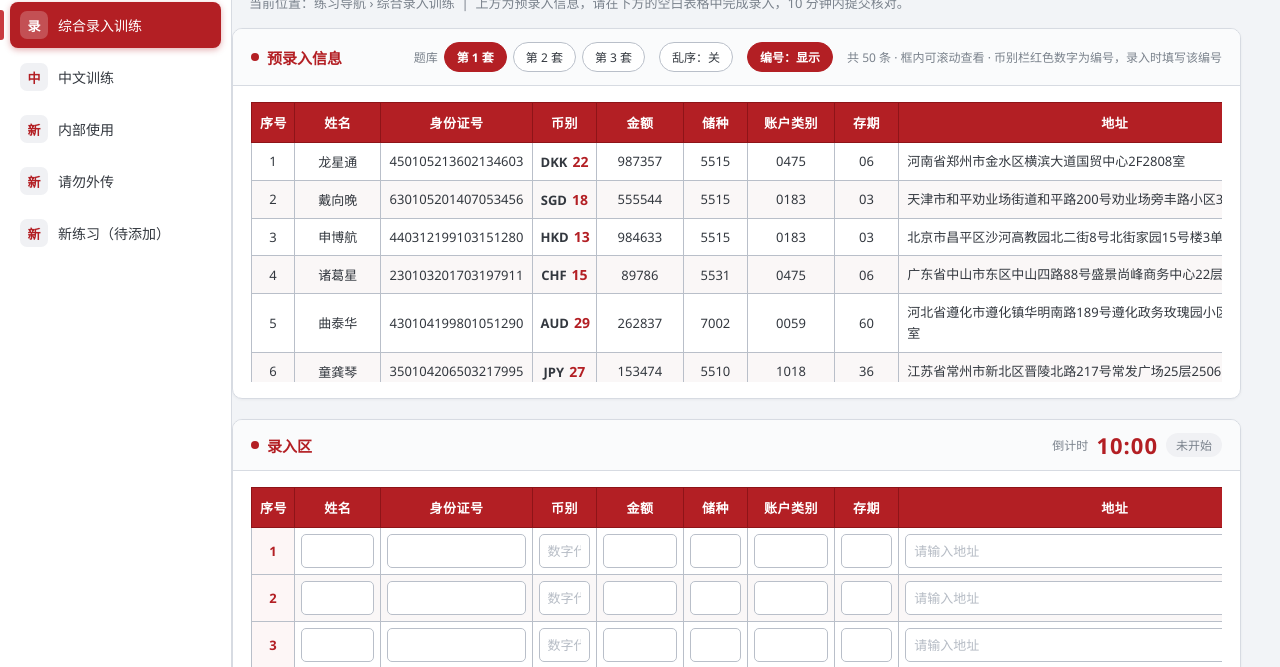
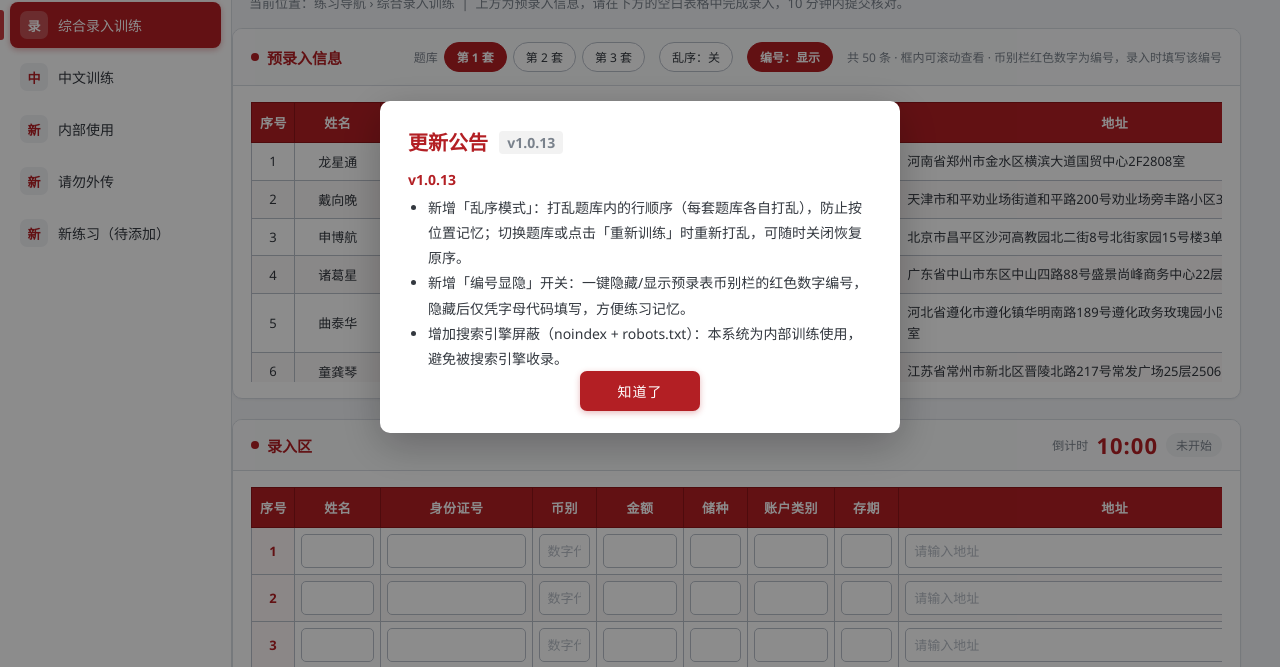
Before and after one commit to VelezSybthon/COB_MonkeyTypewriter, a website: page index.html in a window 1280 px wide. Shown: the part 133-800 px from the top of the page. Drawn offline with Linux system fonts and the light colour scheme.

Commit message:
feat: 低保银行品牌更名+logo换字+更新公告弹窗(会话级自动弹+页脚按钮看历史)；v1.0.13

```diff
--- a/css/style.css
+++ b/css/style.css
@@ -1,5 +1,5 @@
 /* =========================================================
-   国中行银 · 综合录入训练 —— 样式表
+   低保银行 · 综合录入训练 —— 样式表
    ========================================================= */
 
 :root {
@@ -602,3 +602,78 @@ table.data-table {
   .sidebar { height: calc(100vh - 60px); }
   /* 侧边栏不随窗口宽度自动收起；宽度不足时表格在框内横向滚动 */
 }
+
+
+/* ---------------- 更新公告弹窗 ---------------- */
+.changelog-mask {
+  position: fixed;
+  inset: 0;
+  z-index: 9999;
+  background: rgba(0, 0, 0, 0.45);
+  display: flex;
+  align-items: center;
+  justify-content: center;
+}
+.changelog-card {
+  width: min(520px, calc(100vw - 48px));
+  max-height: 80vh;
+  overflow: auto;
+  background: #fff;
+  border-radius: 10px;
+  padding: 26px 28px 22px;
+  box-shadow: 0 12px 40px rgba(0, 0, 0, 0.25);
+}
+.changelog-card h3 {
+  margin: 0 0 14px;
+  font-size: 20px;
+  color: var(--boc-red);
+}
+.changelog-card h3 .changelog-ver {
+  font-size: 14px;
+  font-weight: 600;
+  color: var(--text-sub);
+  background: #f2f2f2;
+  border-radius: 4px;
+  padding: 2px 8px;
+  margin-left: 6px;
+  vertical-align: 2px;
+}
+.changelog-card ul {
+  margin: 0 0 18px;
+  padding-left: 20px;
+  line-height: 1.8;
+  color: var(--text-main);
+  font-size: 14px;
+}
+.changelog-card .btn {
+  display: block;
+  margin: 0 auto;
+  min-width: 120px;
+}
+
+/* 页脚「更新公告」链接按钮 */
+.foot-link {
+  background: none;
+  border: none;
+  padding: 0;
+  margin: 0;
+  color: var(--boc-red);
+  text-decoration: underline;
+  cursor: pointer;
+  font-size: inherit;
+}
+.foot-link:hover { color: #8f161a; }
+
+/* 公告弹窗：历史版本条目（下拉查看） */
+.changelog-item + .changelog-item {
+  margin-top: 14px;
+  padding-top: 12px;
+  border-top: 1px dashed #ddd;
+}
+.changelog-item .changelog-ver {
+  font-size: 14px;
+  font-weight: 700;
+  color: var(--boc-red);
+  margin-bottom: 6px;
+}
+.changelog-item ul { margin: 0 0 0; padding-left: 20px; }
--- a/index.html
+++ b/index.html
@@ -4,7 +4,7 @@
   <meta charset="UTF-8">
   <meta name="viewport" content="width=device-width, initial-scale=1.0">
   <meta name="robots" content="noindex, nofollow">
-  <title>国中行银 · 综合录入训练</title>
+  <title>低保银行 · 综合录入训练</title>
   <link rel="stylesheet" href="css/style.css">
 </head>
 <body>
@@ -13,9 +13,9 @@
   <header class="topbar">
     <div class="topbar-inner">
       <div class="brand">
-        <span class="brand-logo" aria-hidden="true">中</span>
+        <span class="brand-logo" aria-hidden="true">低</span>
         <div class="brand-text">
-          <h1>国中行银综合录入训练</h1>
+          <h1>低保银行综合录入训练</h1>
         </div>
       </div>
       <div class="topbar-side">
--- a/js/app.js
+++ b/js/app.js
@@ -1,5 +1,5 @@
 /* =========================================================
-   国中行银 · 综合录入训练 —— 交互逻辑
+   低保银行 · 综合录入训练 —— 交互逻辑
    ========================================================= */
 'use strict';
 
@@ -499,7 +499,57 @@ function render() {
  */
 const APP_VERSION = '1.0.13';
 function pageFoot() {
-  return `<div class="page-foot">国中行银综合录入训练 v${APP_VERSION} · 仅供教学训练使用</div>`;
+  return `<div class="page-foot">低保银行综合录入训练 v${APP_VERSION} · 仅供教学训练使用 · <button type="button" class="foot-link" id="changelogBtn" title="查看版本更新公告">更新公告</button></div>`;
+}
+
+/* ---------------- 更新公告弹窗 ----------------
+ * 1) 每次「进入网站」（新会话）自动弹出当前版本的更新内容，本会话内不再重复；
+ *    关闭浏览器/标签页后重新打开（新会话）会再次弹出。
+ * 2) 页脚「更新公告」按钮可随时打开，下拉查看全部历史版本更新内容。
+ * 发布新版本时：升级 APP_VERSION，并在 CHANGELOG 中追加对应版本的更新说明。
+ */
+const CHANGELOG = {
+  '1.0.13': [
+    '新增「乱序模式」：打乱题库内的行顺序（每套题库各自打乱），防止按位置记忆；切换题库或点击「重新训练」时重新打乱，可随时关闭恢复原序。',
+    '新增「编号显隐」开关：一键隐藏/显示预录表币别栏的红色数字编号，隐藏后仅凭字母代码填写，方便练习记忆。',
+    '增加搜索引擎屏蔽（noindex + robots.txt）：本系统为内部训练使用，避免被搜索引擎收录。',
+  ],
+};
+
+/* 打开公告弹窗：all=true 展示全部历史版本（最新在前，可下拉查看）；false 只展示当前版本 */
+function showChangelogModal(all) {
+  const entries = all
+    ? Object.entries(CHANGELOG).reverse()
+    : Object.entries(CHANGELOG).filter(([v]) => v === APP_VERSION);
+  if (!entries.length) return;
+  const listHtml = entries.map(([v, notes]) => `
+      <div class="changelog-item">
+        <div class="changelog-ver">v${esc(v)}</div>
+        <ul>${notes.map(n => `<li>${esc(n)}</li>`).join('')}</ul>
+      </div>`).join('');
+  const mask = document.createElement('div');
+  mask.className = 'changelog-mask';
+  mask.innerHTML = `
+    <div class="changelog-card">
+      <h3>${all ? '版本更新公告' : '更新公告'}${all ? '' : ` <span class="changelog-ver">v${esc(APP_VERSION)}</span>`}</h3>
+      ${listHtml}
+      <button type="button" class="btn btn-primary">${all ? '关闭' : '知道了'}</button>
+    </div>`;
+  const close = () => mask.remove();
+  mask.querySelector('.btn').addEventListener('click', close);
+  mask.addEventListener('click', e => { if (e.target === mask) close(); });
+  document.body.appendChild(mask);
+}
+
+/* 进入网站自动弹一次（会话级记忆：同一会话内不重复） */
+function maybeShowChangelog() {
+  let seen = false;
+  try {
+    seen = sessionStorage.getItem('boc-changelog-seen') === APP_VERSION;
+    if (!seen) sessionStorage.setItem('boc-changelog-seen', APP_VERSION);
+  } catch (e) { /* 隐私模式等存储不可用：仍弹一次 */ }
+  if (seen) return;
+  showChangelogModal(false);
 }
 
 /* ---------------- 中文训练页（开发中） ---------------- */
@@ -969,4 +1019,9 @@ document.addEventListener('DOMContentLoaded', () => {
   initSidebar();
   window.addEventListener('hashchange', render);
   render();
+  maybeShowChangelog(); // 更新公告：每次进入网站弹一次，本会话内不重复
+  // 页脚「更新公告」按钮：事件委托（每页渲染后按钮都会重建）
+  document.addEventListener('click', e => {
+    if (e.target.closest('#changelogBtn')) showChangelogModal(true);
+  });
 });
--- a/worker.js
+++ b/worker.js
@@ -1,4 +1,4 @@
-// 国中行银综合录入训练 —— Cloudflare Worker 入口
+// 低保银行综合录入训练 —— Cloudflare Worker 入口
 // 静态资源（HTML/CSS/JS）由 Workers Assets 托管；此脚本仅在请求未命中
 // 任何静态资源时被调用，将请求转交给 assets 绑定按 not_found_handling 处理。
 export default {
```
Also changed, not shown: test/smoke.test.js (+16 -0 lines), README.md.
